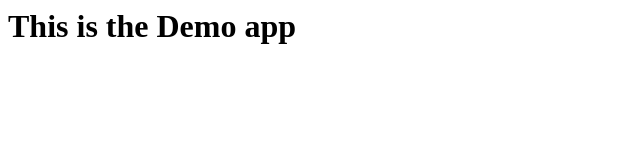
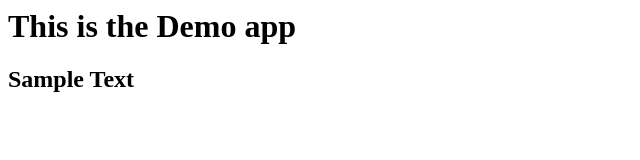
Before and after one commit to asifatazeem210/webeng, a plain HTML site: page index.html in a window 1280 px wide. Shown: the whole page, without its empty margins (0-640 px from the left). Drawn offline with Linux system fonts and the light colour scheme.

Commit message:
index is modified by local repo

```diff
--- a/index.html
+++ b/index.html
@@ -1,5 +1,6 @@
 <html>
 <body>
   <h1>This is the Demo app</h1>
+  <h2>Sample Text</h2>
 </body>
 </html>
```
